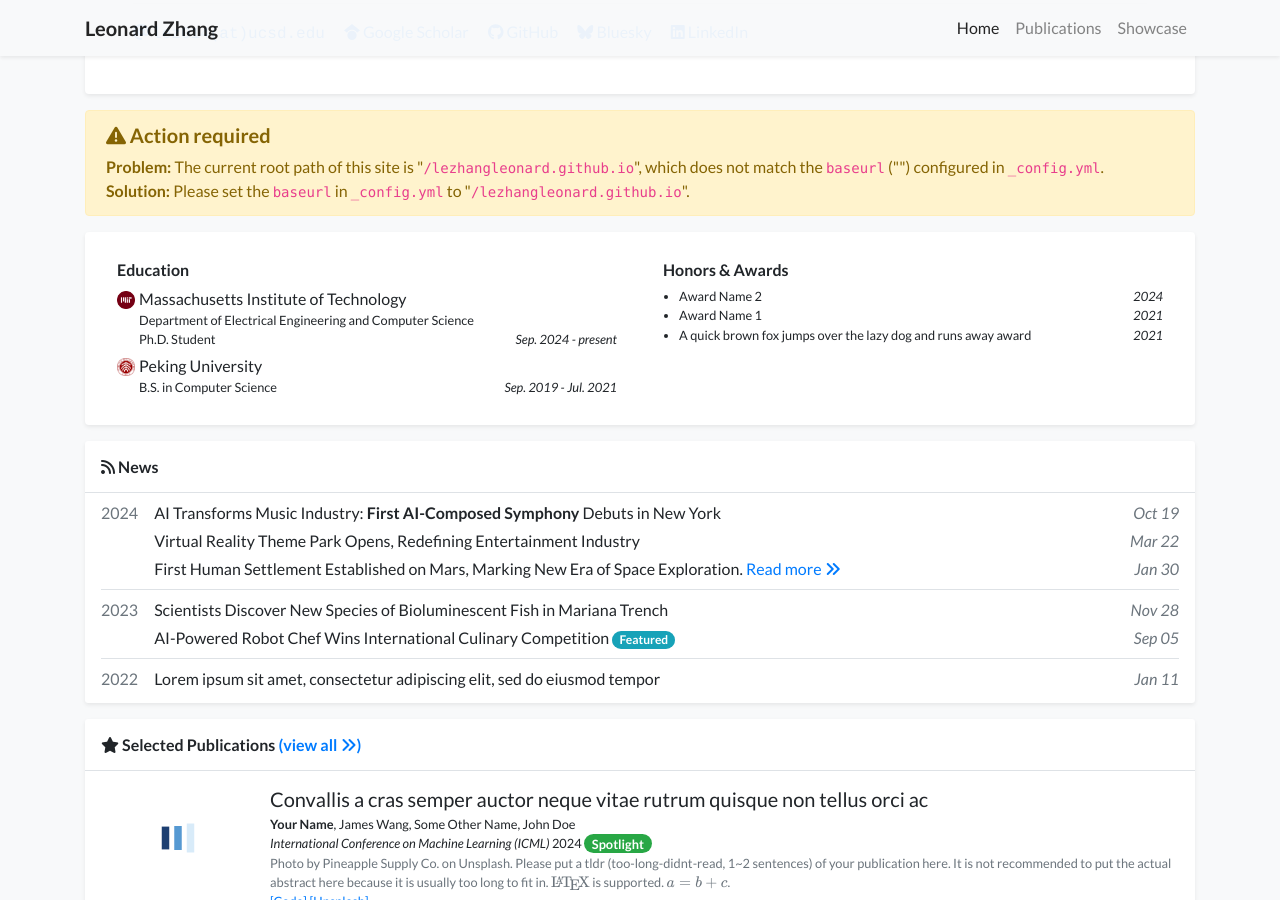
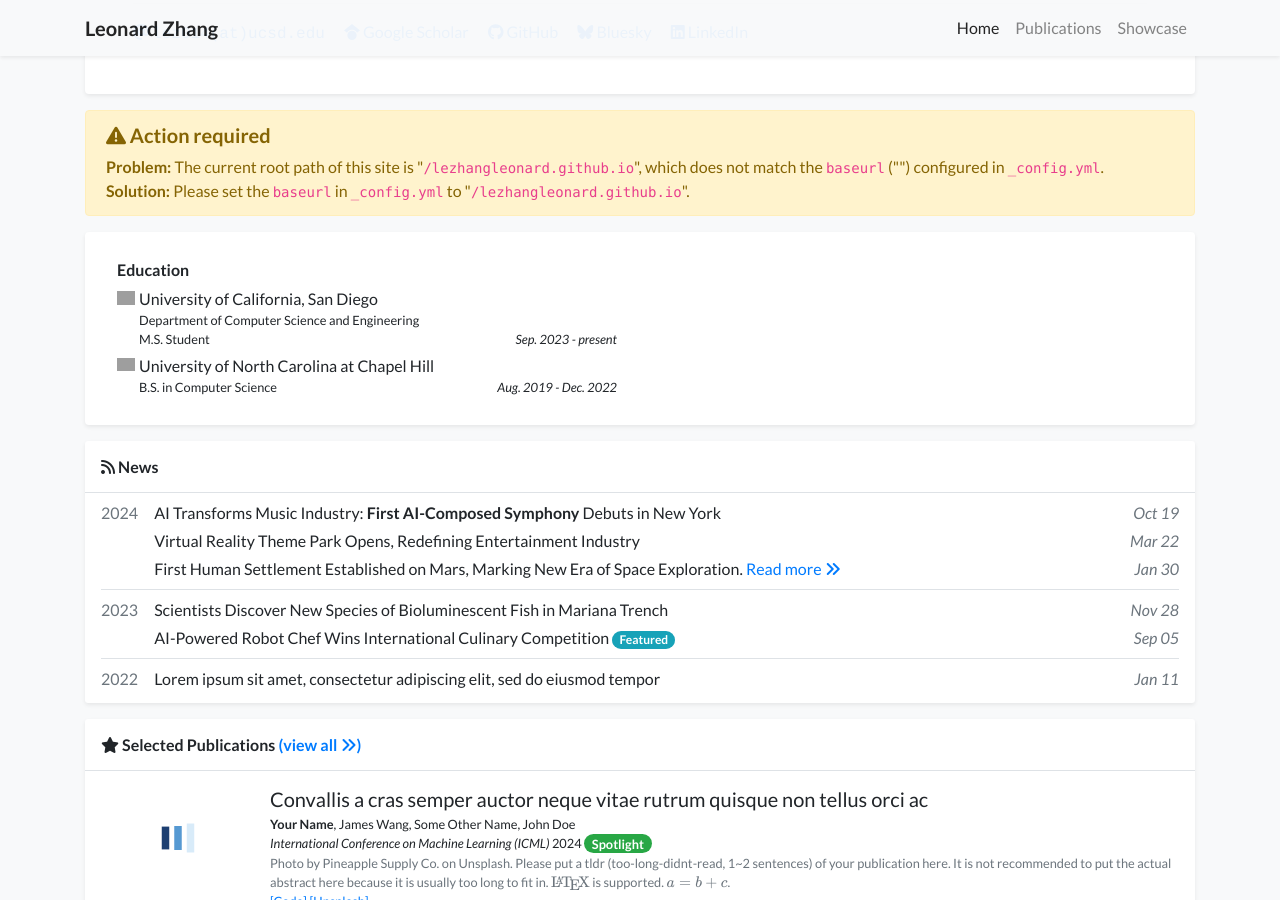
Before and after one commit to lezhangleonard/lezhangleonard.github.io, a Jekyll site: the page built from index.html, in a window 1280 px wide and 900 px high, scrolled down 373 px. Built offline with Jekyll 4.4.1, drawn with Linux system fonts in a browser that asks for light colours; nearby versions of some CDN libraries; a style sheet for code colours, icons or effects is not loaded; grey boxes are pictures that could not be loaded.

Commit message:
Update profile.yml

```diff
--- a/_data/profile.yml
+++ b/_data/profile.yml
@@ -30,16 +30,16 @@ portrait_caption: >-
   Life before becoming a CS student ...
 
 education:
-- name: Massachusetts Institute of Technology
-  logo: /assets/images/badges/MIT_Social_circle.png
+- name: University of California, San Diego
+  logo: /assets/images/badges/ucsd.png
   position: >-
-    Department of Electrical Engineering and Computer Science <br/>
-    Ph.D. Student
-  date: Sep. 2024 - present
-- name: Peking University
-  logo: /assets/images/badges/PKU_red.png
+    Department of Computer Science and Engineering <br/>
+    M.S. Student
+  date: Sep. 2023 - present
+- name: University of North Carolina at Chapel Hill
+  logo: /assets/images/badges/unc.png
   position: B.S. in Computer Science
-  date: Sep. 2019 - Jul. 2021
+  date: Aug. 2019 - Dec. 2022
 
 # experience:
 # - name: Peking University
@@ -47,10 +47,10 @@ education:
 #   position: Research Intern
 #   date: Sep. 2019 - Jul. 2021
 
-awards:
-- name: Award Name 2
-  date: 2024
-- name: Award Name 1
-  date: 2021
-- name: A quick brown fox jumps over the lazy dog and runs away award
-  date: 2021
+# awards:
+# - name: Award Name 2
+#   date: 2024
+# - name: Award Name 1
+#   date: 2021
+# - name: A quick brown fox jumps over the lazy dog and runs away award
+#   date: 2021
```
